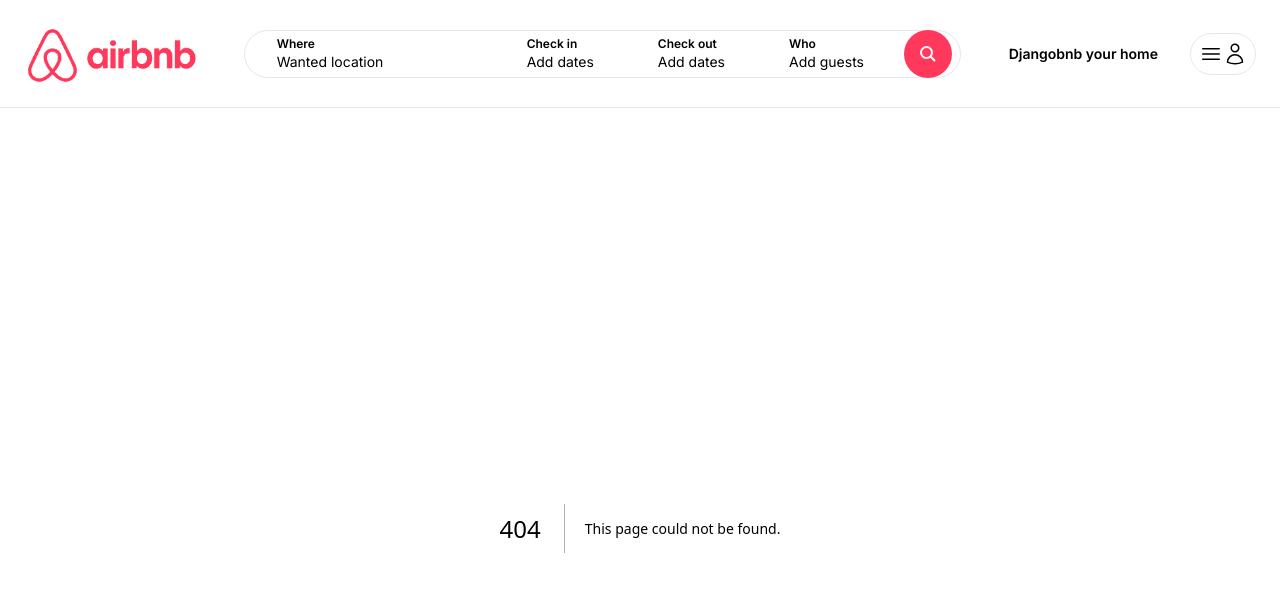
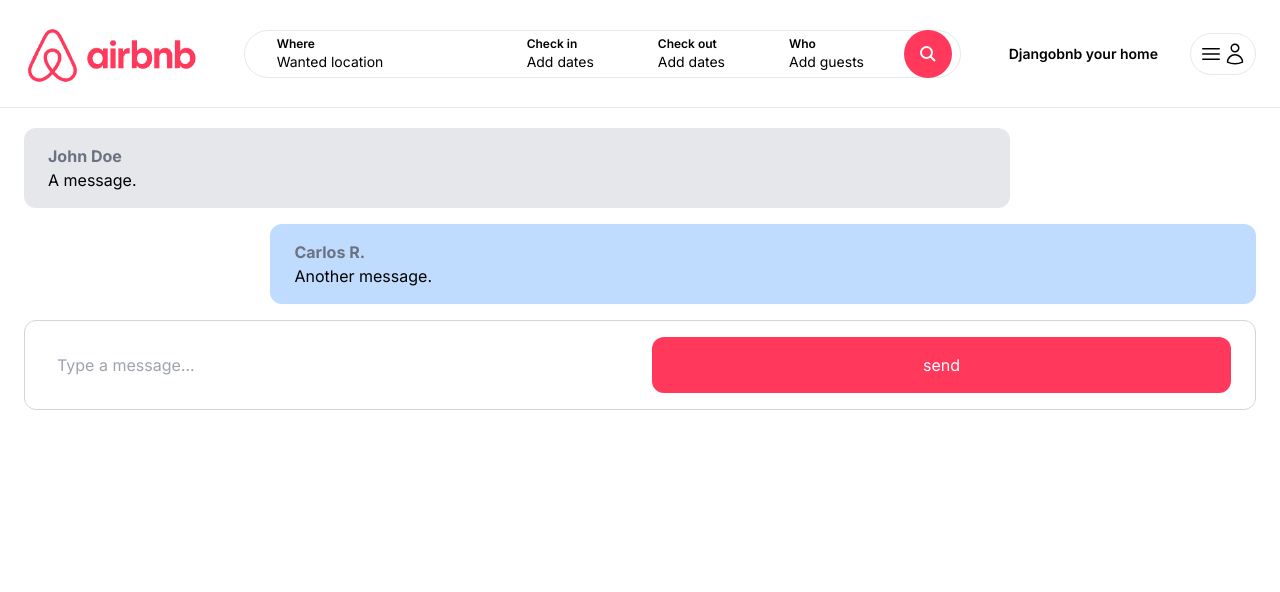
Before and after one commit to ThorondorManwe/djangoBnb, a Next.js app: page /inbox/1 in a window 1280 px wide. Before the commit this address had no page. Shown: the top 592 px of the page. Built offline with nearby package versions, Linux system fonts and the light colour scheme.

Commit message:
Conversation_Detail page for chat

```diff
--- /dev/null
+++ b/app/components/forms/CustomButton.tsx
@@ -0,0 +1,19 @@
+import React from "react";
+interface CustomButtonProps {
+    label: string;
+    className?: string;
+    onClick: () => void;
+}
+
+const CustomButton: React.FC<CustomButtonProps> = ({ label, className, onClick }) => {
+    return (
+        <div
+        onClick={onClick}
+        className={`w-full py-4 bg-airbnb hover:bg-airbnb-dark text-white text-center rounded-xl transition cursor-pointer ${className}`}
+        >
+        {label}
+        </div>
+    );
+};
+
+export default CustomButton;
--- /dev/null
+++ b/app/components/inbox/ConversationDetail.tsx
@@ -0,0 +1,31 @@
+'use client';
+import React from 'react';
+import CustomButton from '../forms/CustomButton';
+
+const ConversationDetail = () => {
+    return (
+        <>
+            <div className="max-h-[400px] overflow-auto flex flex-col space-y-4">
+                <div className="w-[80%] py-4 px-6 rounded-xl bg-gray-200">
+                    <p className="font-bold text-gray-500">John Doe</p>
+
+                    <p>A message.</p>
+                </div>
+
+                <div className="w-[80%] ml-[20%] py-4 px-6 rounded-xl bg-blue-200">
+                    <p className="font-bold text-gray-500">Carlos R.</p>
+
+                    <p>Another message.</p>
+                </div>
+            </div>
+
+            <div className="mt-4 py-4 px-6 flex border border-gray-300 space-x-4 rounded-xl">
+                <input type="text" placeholder="Type a message..." className="w-full p-2 bg-gray rounded-xl" />
+
+                <CustomButton label="send" onClick={() => console.log('Clicked')} className="w-[100px]" />
+            </div>
+        </>
+    )
+}
+
+export default ConversationDetail;
--- /dev/null
+++ b/app/inbox/[id]/page.tsx
@@ -0,0 +1,12 @@
+import ConversationDetail from '@/app/components/inbox/ConversationDetail';
+import React from 'react';
+
+const ConversationPage = () => {
+    return (
+        <main className="max-w-[1500px] mx-auto px-6 pb-6">
+            <ConversationDetail />
+        </main>
+    )
+}
+
+export default ConversationPage;
```
